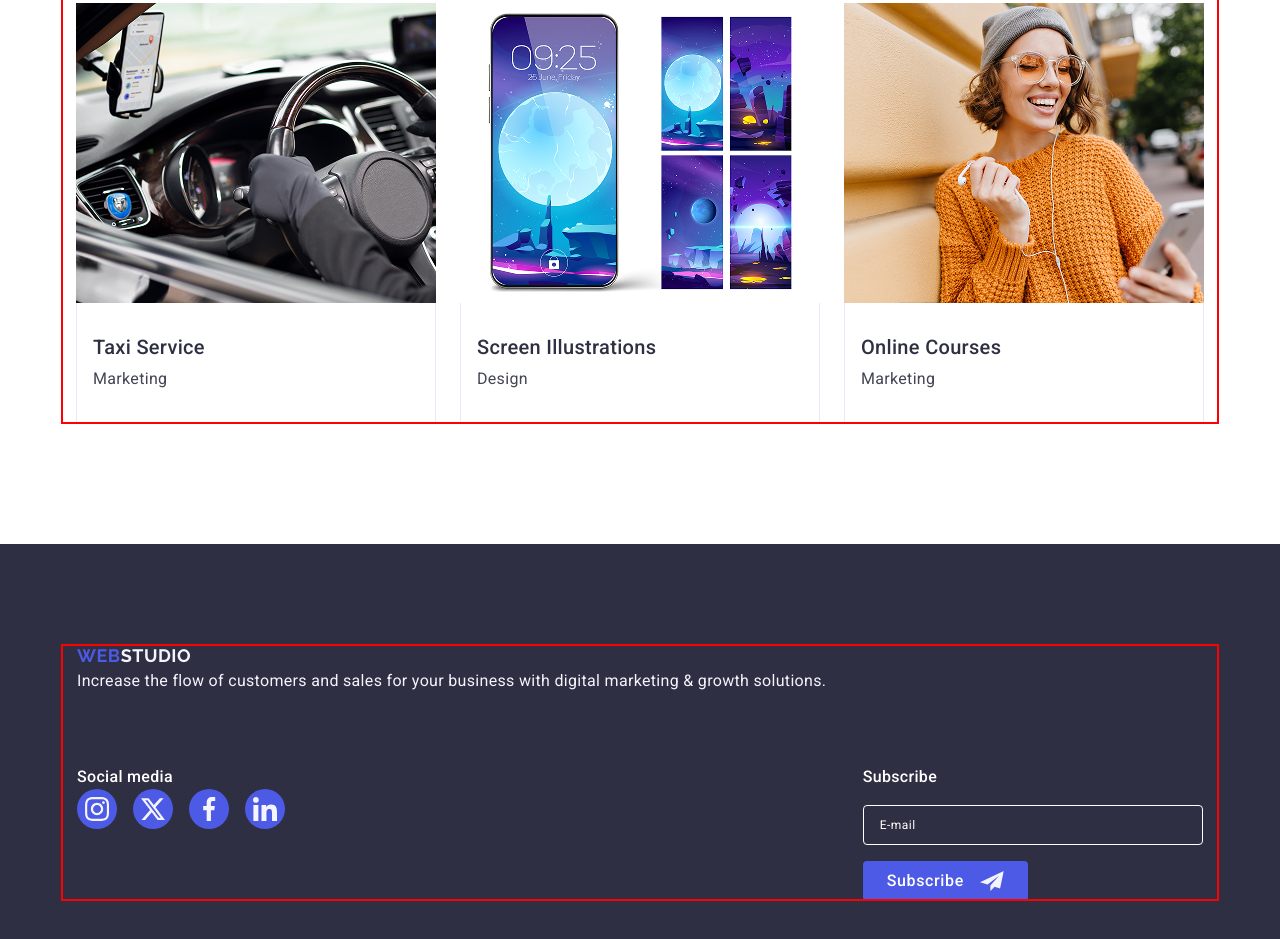
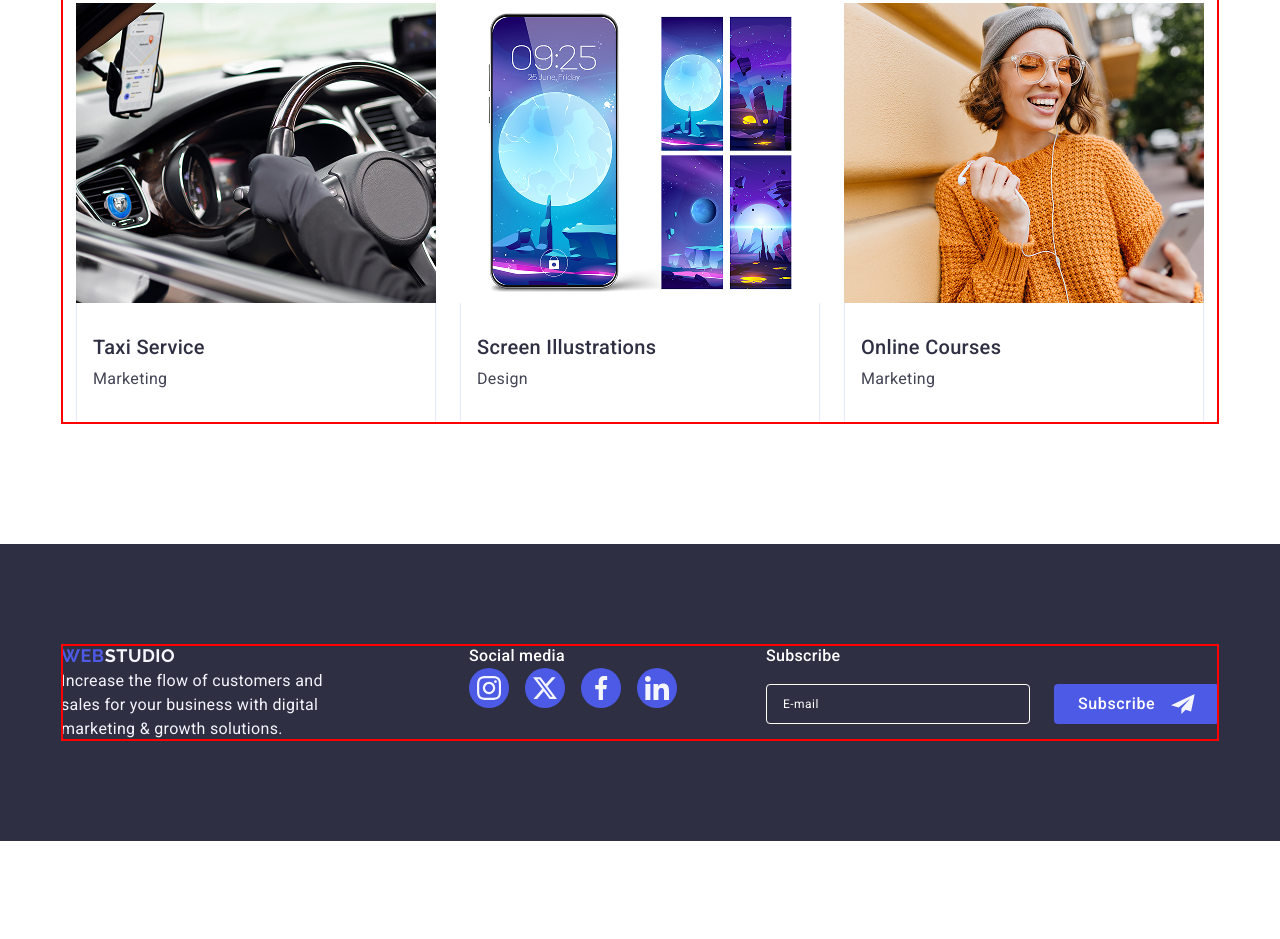
Before and after one commit to oleksandr-yavorskyi67/goit-markup-hw-06, a plain HTML site: page index.html in a window 1280 px wide. Shown: the part 2615-3554 px from the top of the page. After the commit the page ends 3456 px from the top, so only its background shows below. Drawn offline with nearby package versions, Linux system fonts and the light colour scheme.

Commit message:
footer-done

```diff
--- a/css/footer-old.css
+++ b/css/footer-old.css
@@ -1,14 +1,5 @@
-.footer-container {
-  display: flex;
-}
-
 .footer-desc {
   margin-top: 16px;
-}
-
-.footer-wrapper {
-  max-width: 264px;
-  margin-right: 120px;
 }
 
 .footer-social {
@@ -16,8 +7,3 @@
   gap: 16px;
   flex-direction: column;
 }
-
-.footer-form {
-  display: flex;
-  gap: 24px;
-}
--- a/css/footer.css
+++ b/css/footer.css
@@ -14,9 +14,35 @@
   flex-wrap: wrap;
   gap: 72px;
 }
+
+@media only screen and (min-width: 768px) {
+  .footer-container {
+    gap: 72px 24px;
+  }
+}
+
+@media only screen and (min-width: 1158px) {
+  .footer-container {
+    flex-wrap: nowrap;
+    padding: 0;
+  }
+}
+
 .footer-wrapper {
   width: 100%;
 }
+@media only screen and (min-width: 768px) {
+  .footer-wrapper {
+    max-width: 264px;
+  }
+}
+
+@media only screen and (min-width: 1158px) {
+  .footer-wrapper {
+    margin-right: 120px;
+  }
+}
+
 .footer-logo {
   margin-bottom: 16px;
 
@@ -76,7 +102,12 @@
 }
 
 .subscription-form {
-  margin-left: auto;
+}
+
+@media only screen and (min-width: 1158px) {
+  .subscription-form {
+    margin-left: auto;
+  }
 }
 
 .subscription-text {
@@ -89,13 +120,24 @@
   margin-bottom: 16px;
 }
 .footer-form {
+  display: flex;
+  flex-wrap: wrap;
 }
+
+@media only screen and (min-width: 768px) {
+  .footer-form {
+    flex-wrap: nowrap;
+    gap: 24px;
+  }
+}
+
 .footer_form_input {
   margin-bottom: 16px;
   border: 1px solid #fff;
   border-radius: 4px;
   padding: 8px 16px;
   width: 100%;
+  min-width: 264px;
   height: 40px;
   outline: transparent;
   background-color: inherit;
@@ -107,6 +149,12 @@
 
   transition: 250ms cubic-bezier(0.4, 0, 0.2, 1);
   transition-property: border-color;
+}
+
+@media only screen and (min-width: 1158px) {
+  .footer_form_input {
+    margin-bottom: 0;
+  }
 }
 
 .footer_form_input::placeholder {
```
